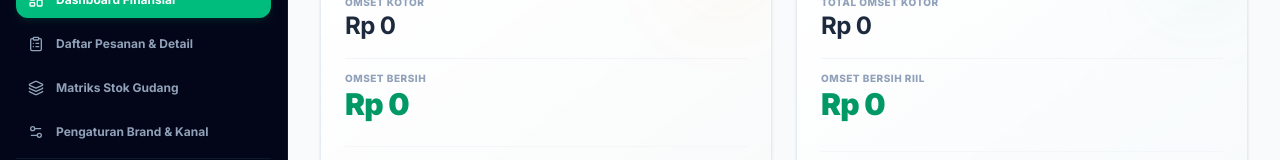
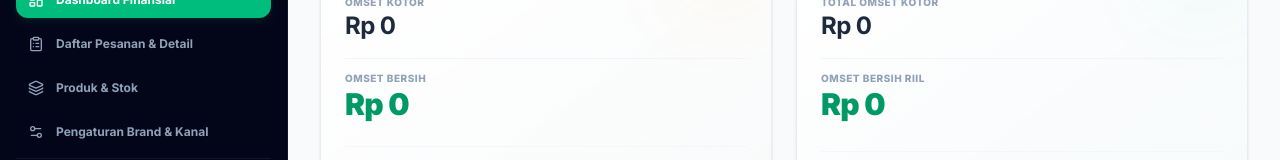
Before and after one commit to gmdstore/gmdsales, a React (Vite) app: page / in a window 1280 px wide. Shown: the part 227-387 px from the top of the page. Built offline with nearby package versions, Linux system fonts and the light colour scheme; a web font is replaced by a local one.

Commit message:
refactor(ui): rename warehouse stock tab to products & stock

```diff
--- a/src/App.tsx
+++ b/src/App.tsx
@@ -478,7 +478,7 @@ export default function App() {
             className={`w-full flex items-center gap-3 px-3 py-2.5 rounded-xl text-xs font-bold font-sans cursor-pointer transition-all ${activeTab === 'stocks' ? 'bg-emerald-500 text-white font-heavy shadow-md shadow-emerald-500/10' : 'text-slate-400 hover:text-white hover:bg-slate-900/60'}`}
           >
             <Layers className="h-4 w-4" />
-            Matriks Stok Gudang
+            Produk & Stok
           </button>
 
           <button
```
